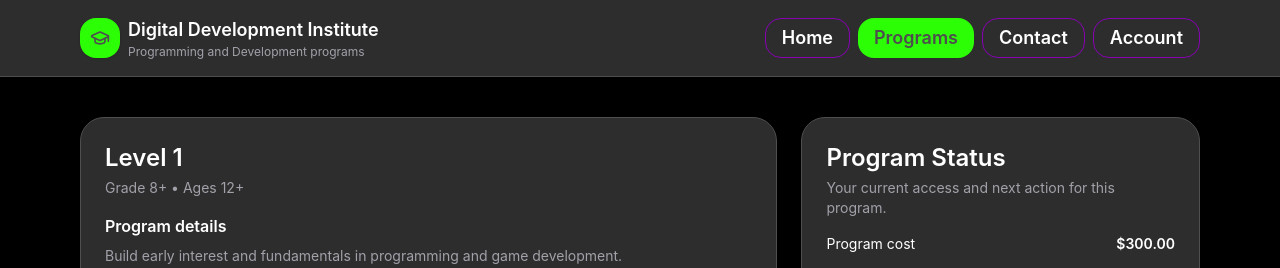
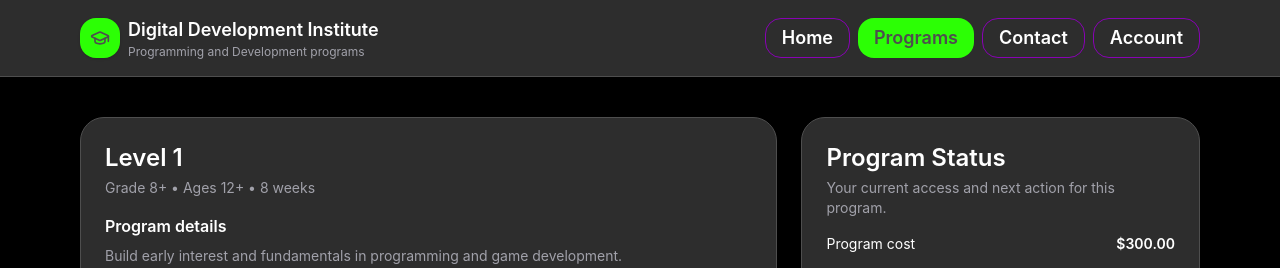
Before and after one commit to Yorgi11/ddi-website, a React (Vite) app: page /programs/level1 in a window 1280 px wide. Shown: the top 268 px of the page. Built offline with nearby package versions, Linux system fonts and the light colour scheme.

Commit message:
fixed program details page

```diff
--- a/src/data/programs.js
+++ b/src/data/programs.js
@@ -7,7 +7,7 @@ export const PROGRAMS = [
     ages: "Ages 12+",
     timeline: "8 weeks",
     summary:
-      "Build early interest and fundamentals in programming and game development.",
+      "Build early interest and fundamentals in programming and game development.\n",
     breakdown: [
       "Programming intro with JavaScript",
       "Game development basics",
@@ -24,7 +24,7 @@ export const PROGRAMS = [
     ages: "Ages 14+",
     timeline: "8 weeks",
     summary:
-      "Expand into full projects, Unity C#, web development, and portfolio work.                        ",
+      "Expand into full projects, Unity C#, web development, and portfolio work.\n",
     breakdown: [
       "Unity C# game development",
       "2D and 3D pipeline",
--- a/src/pages/ProgramDetailsPage.jsx
+++ b/src/pages/ProgramDetailsPage.jsx
@@ -141,7 +141,7 @@ export default function ProgramDetailsPage({ program }) {
       <div className={va.layout.detailsGrid}>
         <SectionCard
           title={program.name}
-          description={`${program.grades} • ${program.ages}`}
+          description={`${program.grades} • ${program.ages} • ${program.timeline}`}
         >
           <div className={va.spacing.stackGap}>
             <div>
```
